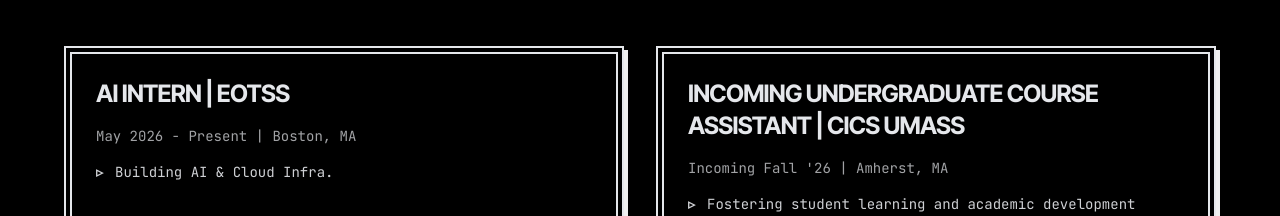
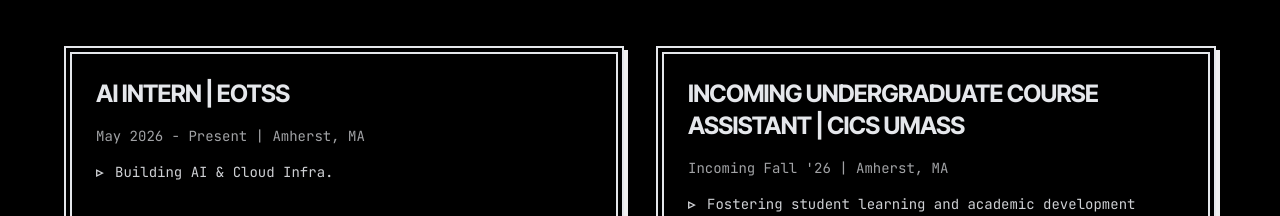
Before and after one commit to GeekyMS/Portfolio, a React (Vite) app: page / in a window 1280 px wide. Shown: the part 960-1176 px from the top of the page. Built offline with nearby package versions, Linux system fonts and the light colour scheme.

Commit message:
fixed typo

```diff
--- a/src/components/Experience.jsx
+++ b/src/components/Experience.jsx
@@ -10,7 +10,7 @@
             description: [
                 "Building AI & Cloud Infra."
             ],
-            date: 'May 2026 - Present | Boston, MA'},
+            date: 'May 2026 - Present | Amherst, MA'},
         { id: 2, title: 'Incoming Undergraduate Course Assistant | CICS UMass',
             description: [
                 "Fostering student learning and academic development within the College of Information and Computer Science through structured instruction and course execution assistance.",
```
